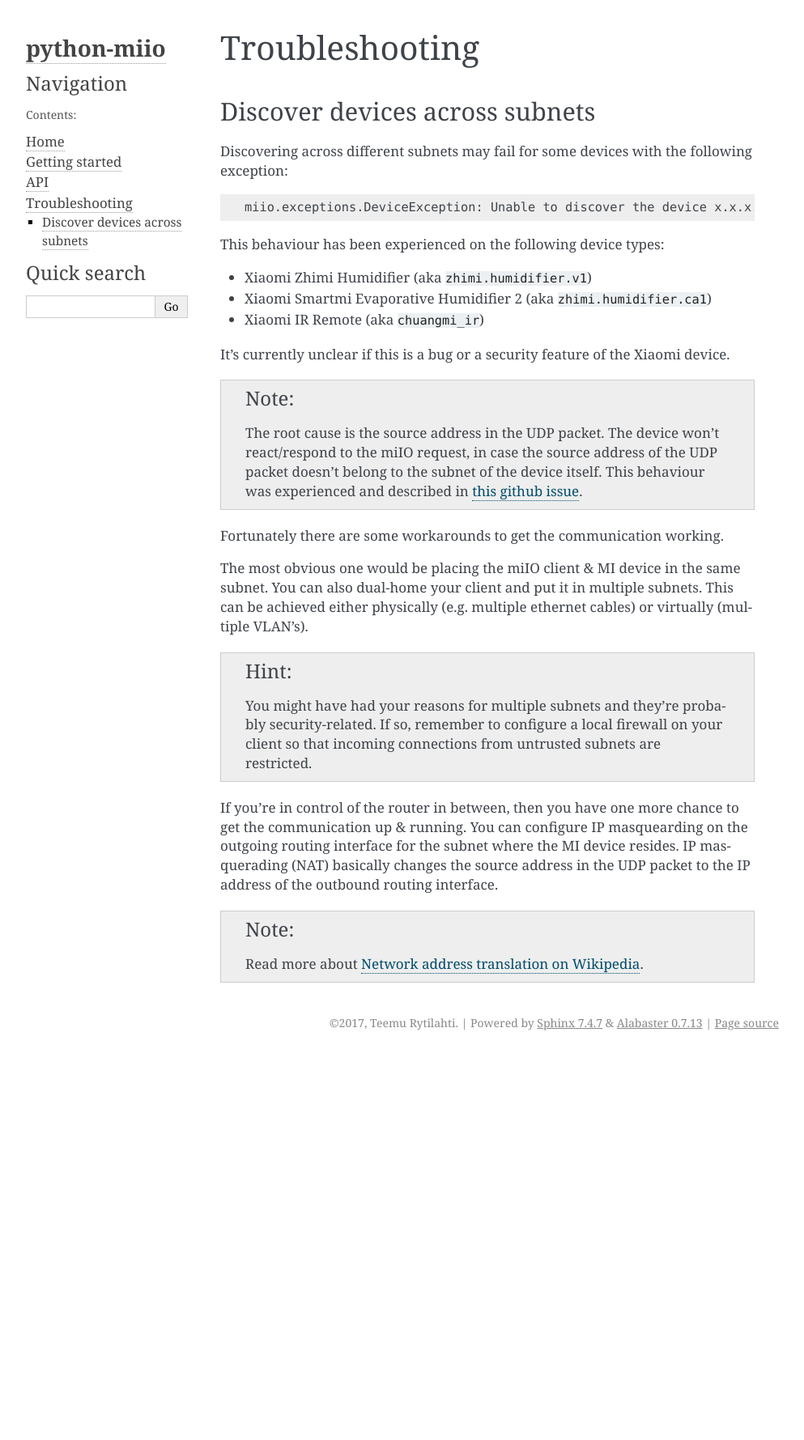
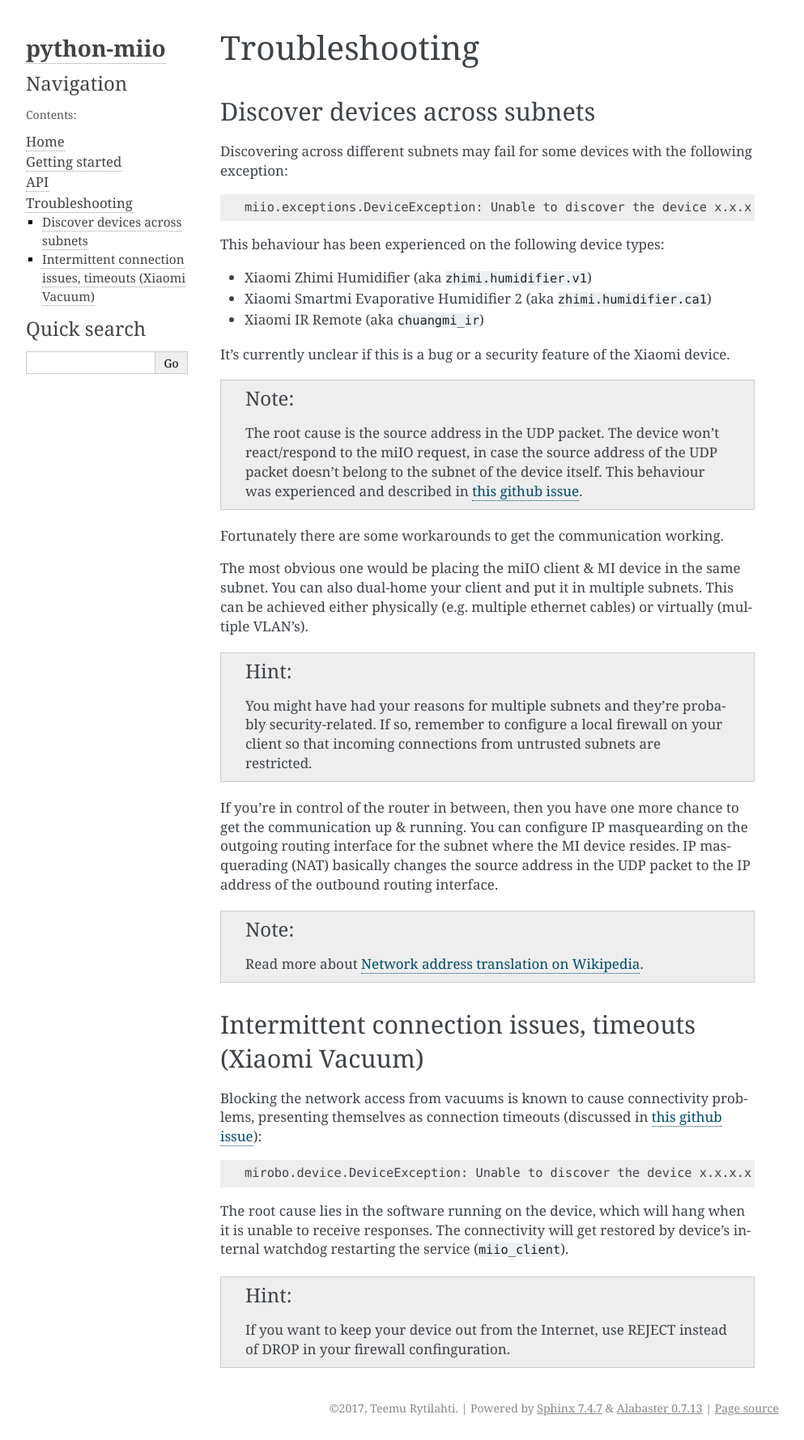
Before and after one commit to rytilahti/python-miio, a Sphinx documentation site: the page built from docs/troubleshooting.rst, in a window 1280 px wide. Shown: the whole page at 81% size, without its empty margins (148-1141 px from the left). Built offline with Sphinx 7.4.7, drawn with Linux system fonts in a browser that asks for light colours; pages that are not in the unit, such as notebooks, are missing from menus; before the commit the page ends 1303 px from its top, so only the background shows below that.

Commit message:
add a troubleshooting entry for vacuum timeouts (#463)

```diff
--- a/docs/troubleshooting.rst
+++ b/docs/troubleshooting.rst
@@ -35,3 +35,20 @@
 .. note::
 
     Read more about `Network address translation on Wikipedia <https://en.wikipedia.org/wiki/Network_address_translation>`_.
+
+
+Intermittent connection issues, timeouts (Xiaomi Vacuum)
+--------------------------------------------------------
+
+Blocking the network access from vacuums is known to cause connectivity problems, presenting themselves as connection timeouts (discussed in `this github issue <https://github.com/rytilahti/python-miio/issues/92>`_):
+
+.. code-block:: text
+
+    mirobo.device.DeviceException: Unable to discover the device x.x.x.x
+
+The root cause lies in the software running on the device, which will hang when it is unable to receive responses.
+The connectivity will get restored by device's internal watchdog restarting the service (``miio_client``).
+
+.. hint::
+
+    If you want to keep your device out from the Internet, use REJECT instead of DROP in your firewall confinguration.
```
